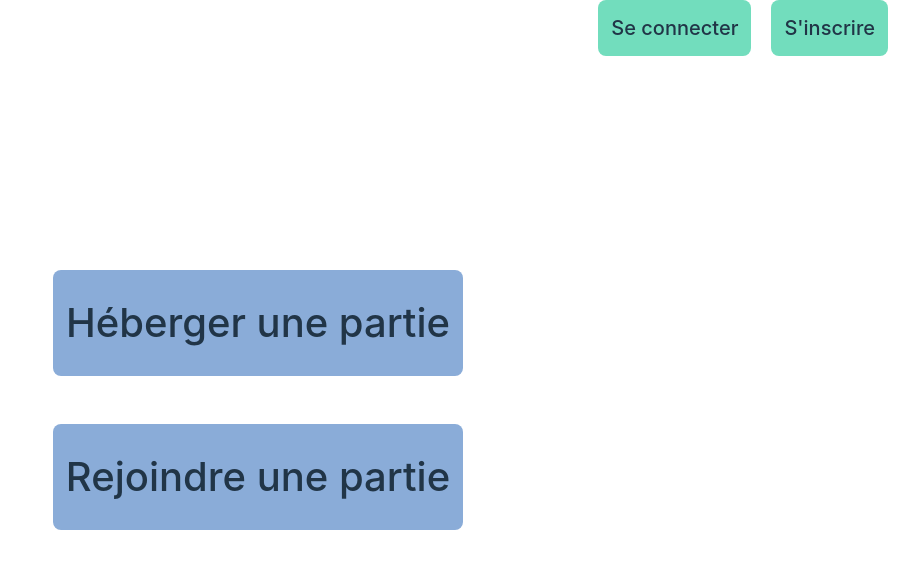
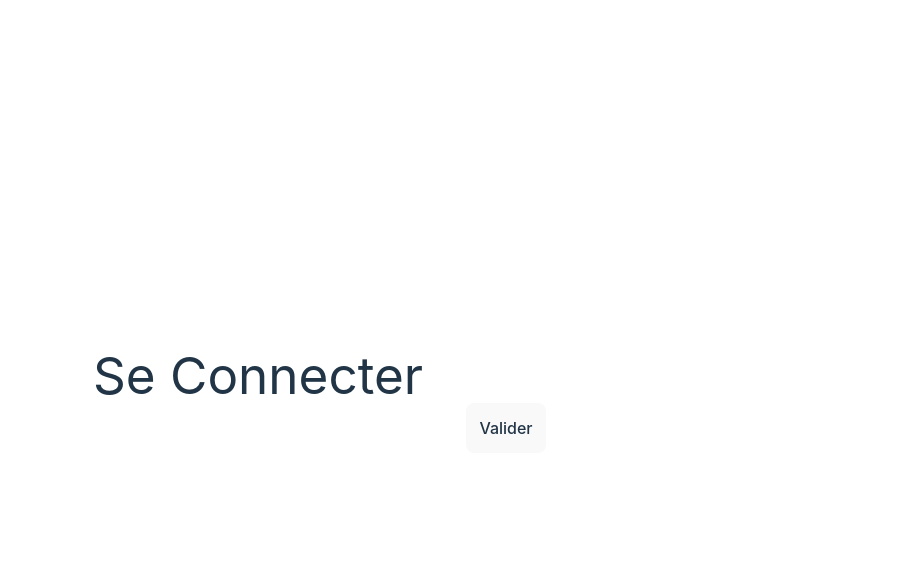
Before and after one commit to unenlec/loup-garou, a React (Vite) app in the folder client/: page /login in a window 1280 px wide. Shown: the top 568 px of the page, without its empty margins (382-1280 px from the left). Built offline with nearby package versions, Linux system fonts and the light colour scheme.

Commit message:
Changement de nom de login.jsx en accueil.jsx, ajout du vrai login.jsx. Accueil.jsx est mnt la page par défaut. Redirection sur les autres pages avec les boutons

```diff
--- a/client/src/main.jsx
+++ b/client/src/main.jsx
@@ -4,15 +4,15 @@ import App from './App.jsx'
 import './index.css'
 import {createBrowserRouter,RouterProvider} from  'react-router-dom';
 import ErrorPage from './pages/error-page.jsx';
-import Login from './pages/login.jsx';
+import Accueil from './pages/accueil.jsx';
 import Register from './pages/register.jsx';
 import Game from './pages/game.jsx';
-
+import Login from './pages/login.jsx';
 
 const router = createBrowserRouter([
   {
     path:"/",
-    element: <App/>,
+    element: <Accueil/>,
     errorElement: <ErrorPage/>
   },
   {
--- /dev/null
+++ b/client/src/pages/accueil.jsx
@@ -0,0 +1,35 @@
+import '../accueil.css'
+
+export default function Accueil() {
+
+  function RedirectionRegister(){
+    document.location.href="./register"
+  }
+
+  function RedirectionGame(){
+    document.location.href="./game"
+  }
+
+  function RedirectionLogin(){
+    document.location.href="./login"
+  }
+
+  return (
+    <>
+      <div>
+      <button className='game' onClick={RedirectionGame}>Héberger une partie</button>
+      <br/>
+      <br/>
+      <br/>
+
+      <button className='game' onClick={RedirectionGame}>Rejoindre une partie</button>
+      </div>
+
+      <div className='topright'>
+        <button className='log' onClick={RedirectionLogin}>Se connecter</button>
+        <button className='log' onClick={RedirectionRegister}>S'inscrire</button>
+      </div>
+
+    </>
+  )
+}
--- a/client/src/pages/login.jsx
+++ b/client/src/pages/login.jsx
@@ -1,23 +1,11 @@
-import '../login.css'
-
-export default function Login() {
-
-  return (
-    <>
-      <div>
-      <button className='game'>Héberger une partie</button>
-      <br/>
-      <br/>
-      <br/>
-
-      <button className='game'>Rejoindre une partie</button>
-      </div>
-
-      <div className='topright'>
-        <button className='log'>Se connecter</button>
-        <button className='log'>S'inscrire</button>
-      </div>
-
-    </>
-  )
+export default function Login()
+{
+    return(
+        <div className="flex flex-col gap-3">
+            <h1>Se Connecter</h1>
+            <input type="text"/>
+            <input type="password"/>
+            <button>Valider</button>
+        </div>
+    )
 }
```
Also changed, not shown: client/src/accueil.css (renamed from client/src/login.css).
